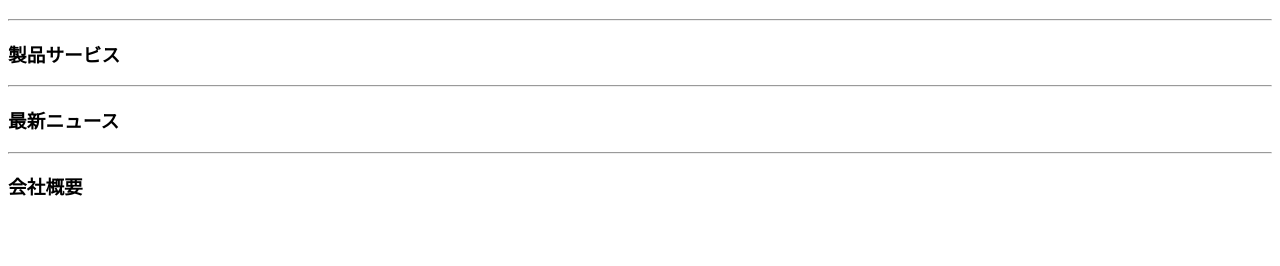
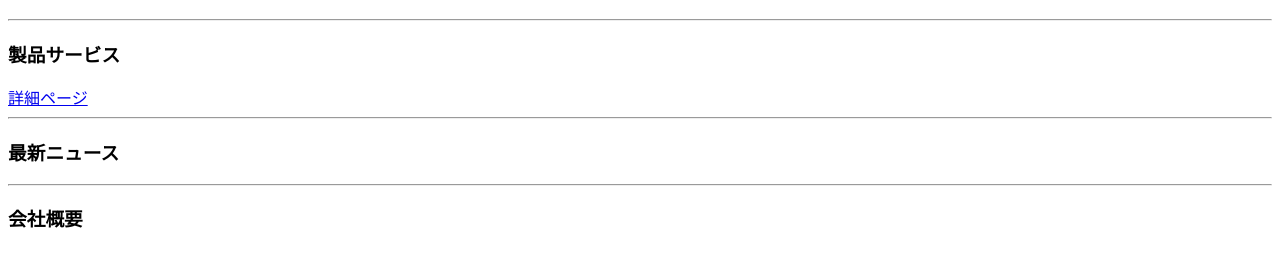
Before and after one commit to gitentry/02_team_website, a plain HTML site: page docs/index.html in a window 1280 px wide. Shown: the part 70-336 px from the top of the page. Drawn offline with Linux system fonts and the light colour scheme.

Commit message:
トップページに製品ページへのリンクを追加

```diff
--- a/docs/index.html
+++ b/docs/index.html
@@ -8,6 +8,7 @@
     <h1>株式会社ギット・コープ</h1>
     <hr>
     <h3>製品サービス</h3>
+    <a href="./product.html">詳細ページ</a>
     <hr>
     <h3>最新ニュース</h3>
     <hr>
```
